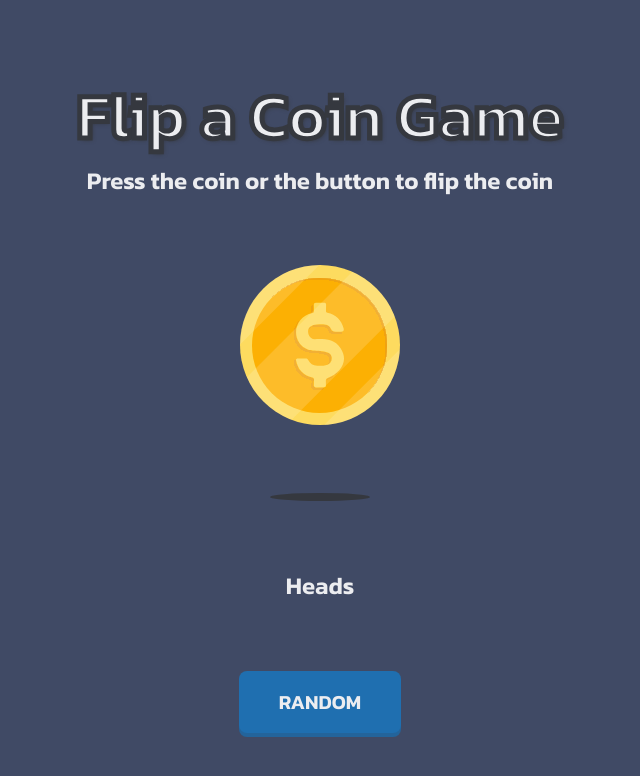
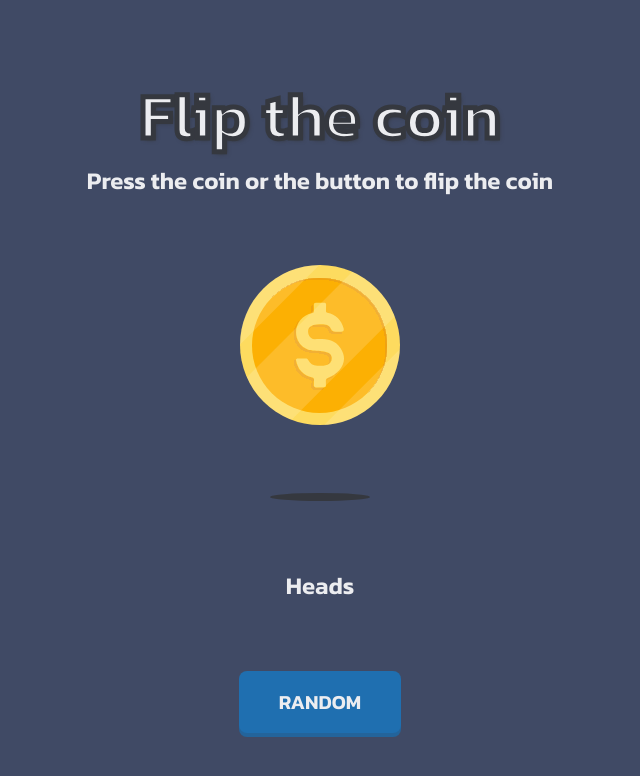
Before and after one commit to esa1715/caracoroa, a plain HTML site: page index.html in a window 1280 px wide. Shown: the whole page, without its empty margins (320-960 px from the left). Drawn offline with Linux system fonts and the light colour scheme.

Commit message:
Fix heading text in index.html

```diff
--- a/index.html
+++ b/index.html
@@ -16,7 +16,7 @@
   </head>
   <body>
     <div class="title">
-      <h1>Flip a Coin Game</h1>
+      <h1>Flip the coin</h1>
       <h2>Press the coin or the button to flip the coin</h2>
     </div>
     <img src="assets/heads.svg" alt="Coin" id="coin" />
```
